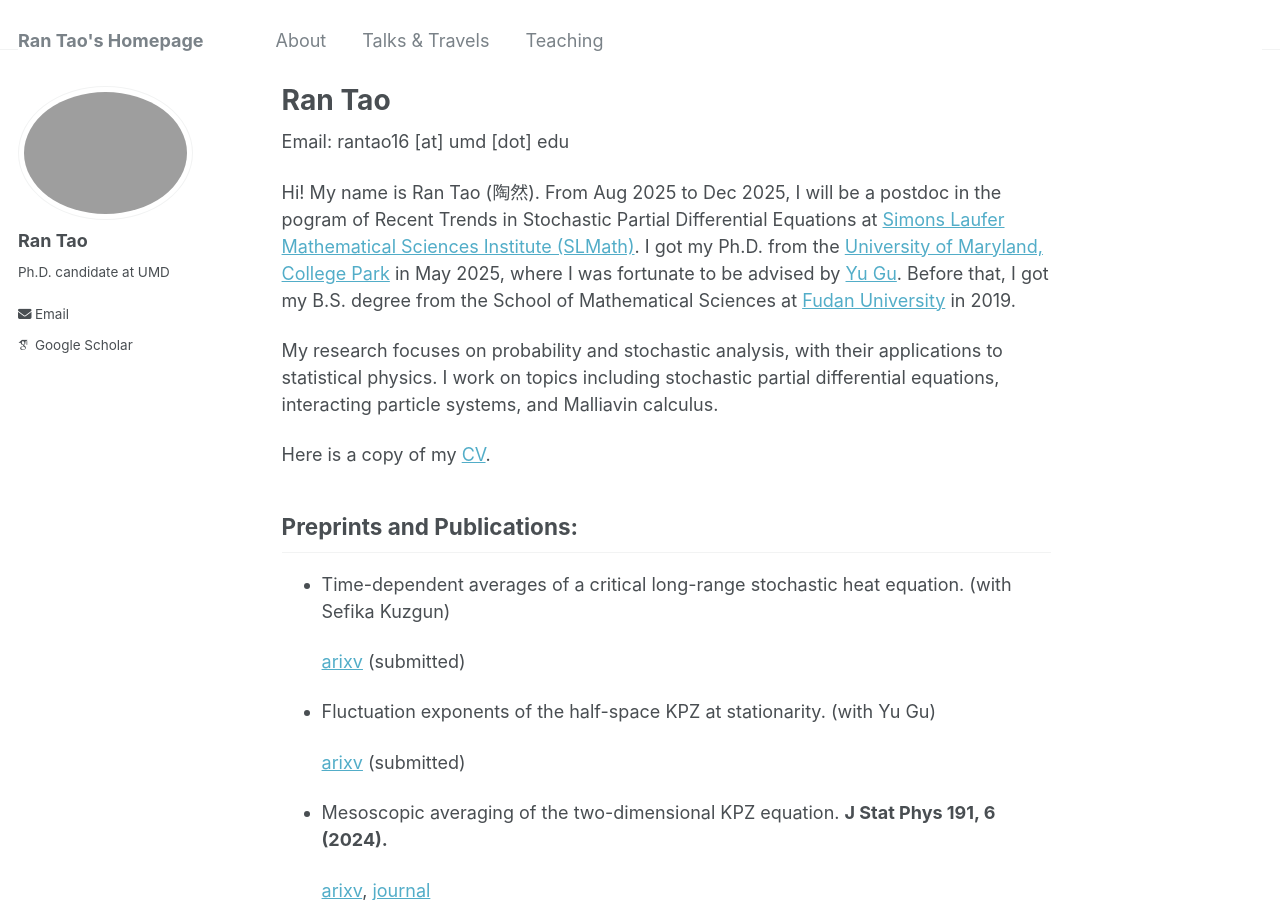
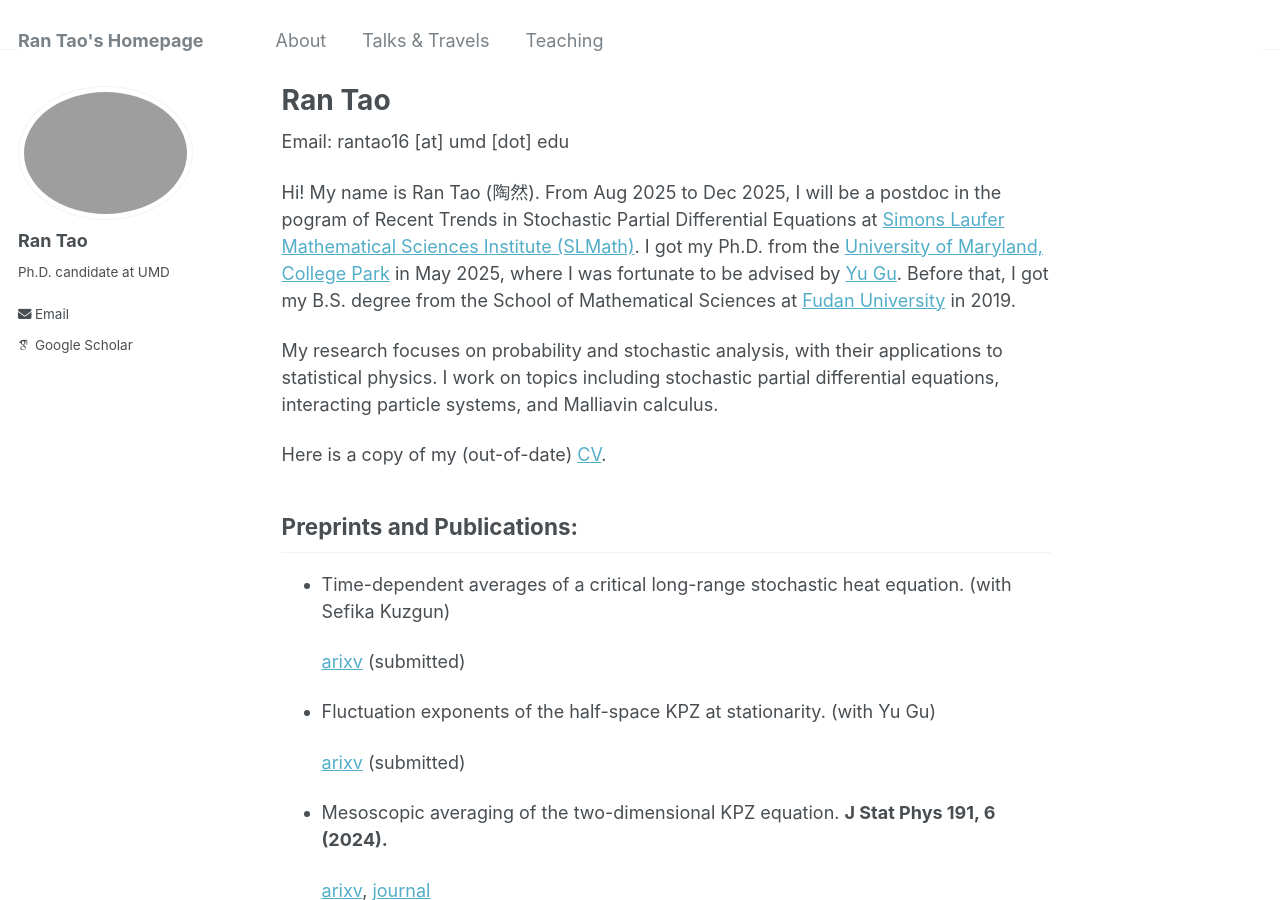
Before and after one commit to rantao16/rantao16.github.io, a Jekyll site: the page built from _pages/about.md, in a window 1280 px wide and 900 px high. Built offline with Jekyll 4.4.1, drawn with Linux system fonts in a browser that asks for light colours; some web fonts are replaced.

Commit message:
Update about.md

```diff
--- a/_pages/about.md
+++ b/_pages/about.md
@@ -12,7 +12,7 @@ Hi! My name is Ran Tao (陶然). From Aug 2025 to Dec 2025, I will be a postdoc
 
 My research focuses on probability and stochastic analysis, with their applications to statistical physics. I work on topics including stochastic partial differential equations, interacting particle systems, and Malliavin calculus.
 
-Here is a copy of my [CV](https://drive.google.com/file/d/1QAnjKtOeVYARGnoyFWeTqpMsvxPqjKny/view?usp=sharing).
+Here is a copy of my (out-of-date) [CV](https://drive.google.com/file/d/1QAnjKtOeVYARGnoyFWeTqpMsvxPqjKny/view?usp=sharing).
 
 Preprints and Publications:
 ---
```
